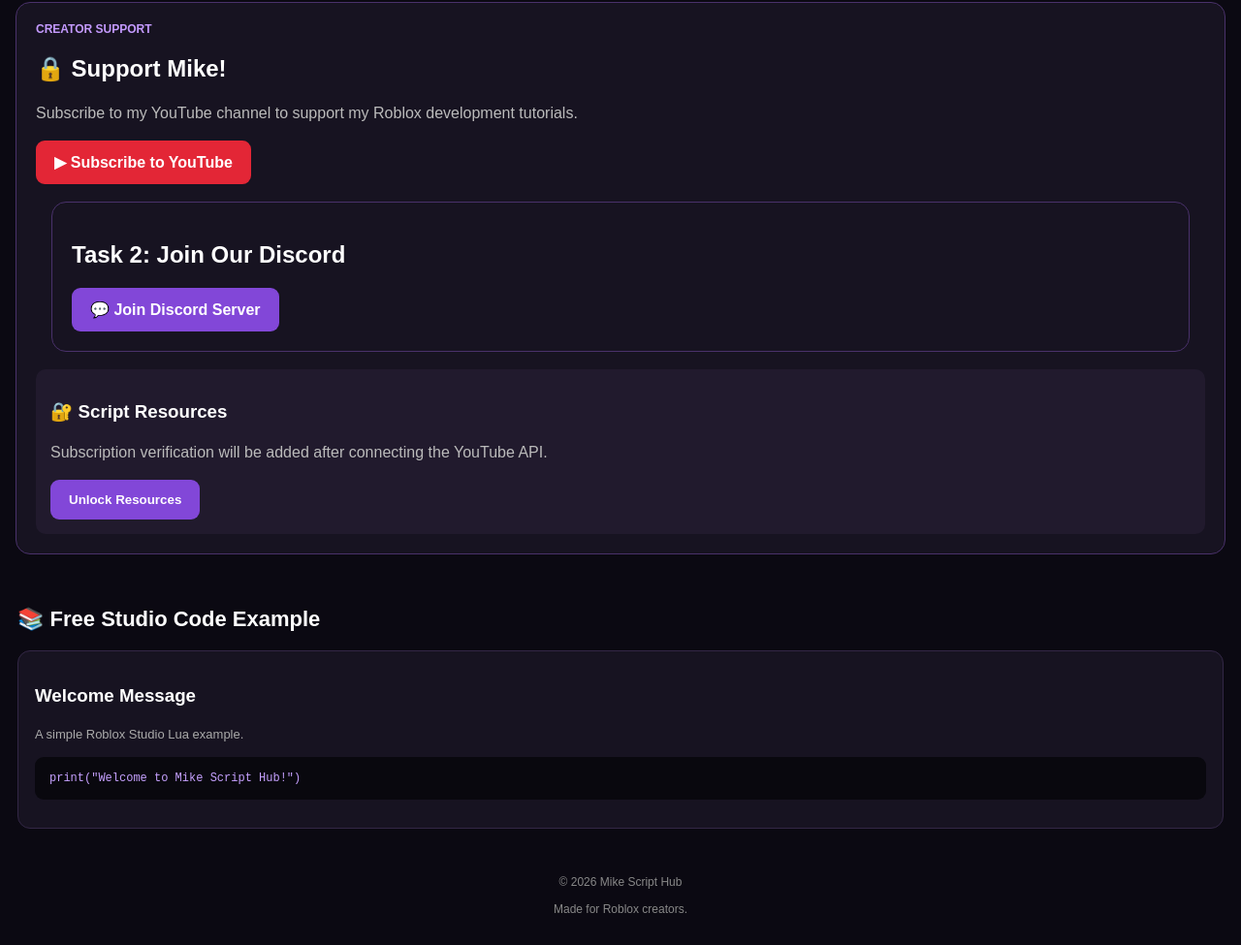
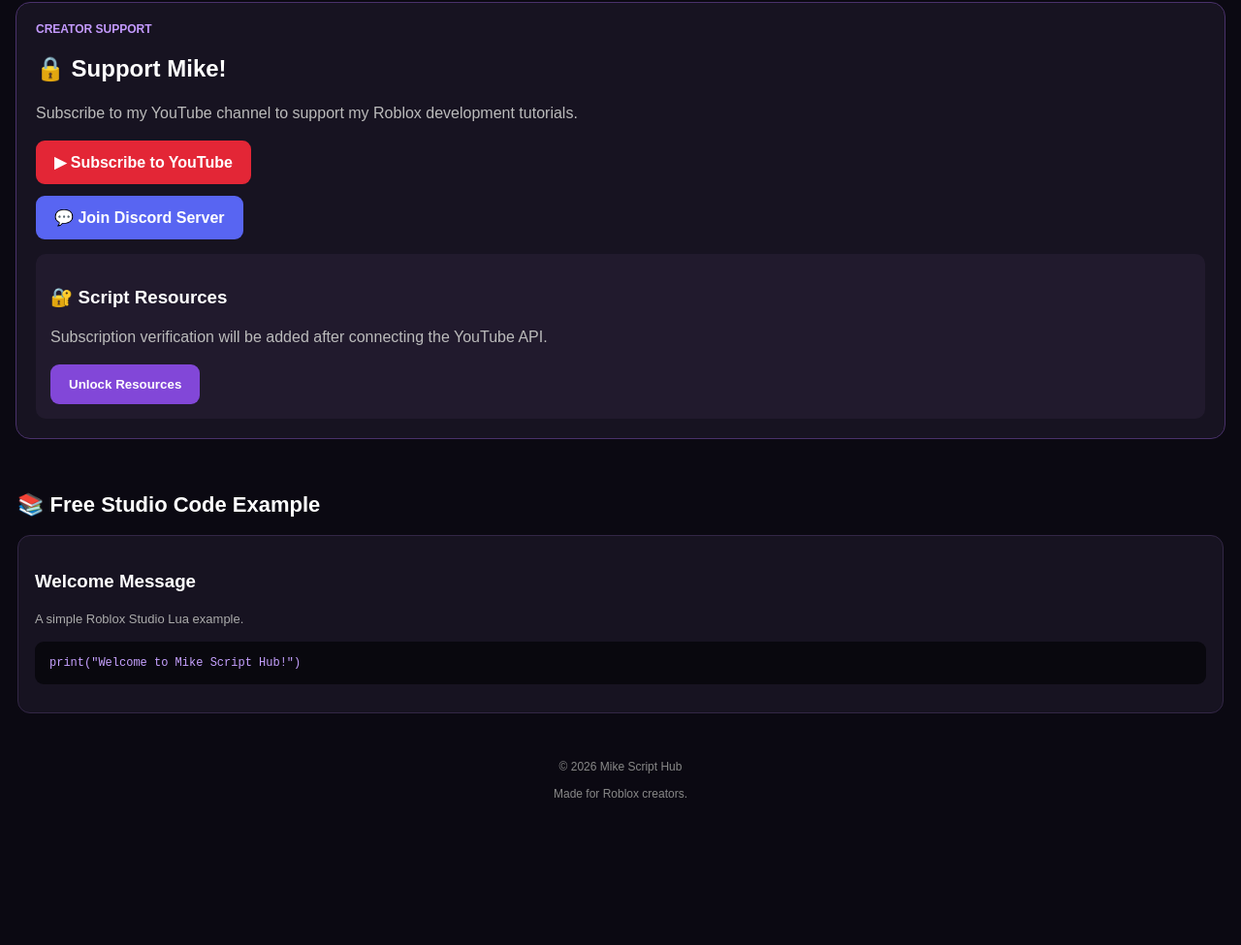
Before and after one commit to mike12-scripts/mike-script-hub, a plain HTML site: page index.html in a window 1280 px wide. Shown: the part 732-1707 px from the top of the page at 97% size. After the commit the page ends 1588 px from the top, so only its background shows below. Drawn offline with Linux system fonts and the light colour scheme.

Commit message:
Update index.html

```diff
--- a/index.html
+++ b/index.html
@@ -1,3 +1,4 @@
+
 
 <!DOCTYPE html>
 <html lang="en">
@@ -5,14 +6,17 @@
 <meta charset="UTF-8">
 <meta name="viewport" content="width=device-width, initial-scale=1.0">
 <title>Mike Script Hub</title>
+
 <style>
 *{box-sizing:border-box}
+
 body{
  margin:0;
  background:#0b0912;
  color:white;
  font-family:Arial,sans-serif;
 }
+
 header{
  padding:22px;
  background:#151020;
@@ -21,17 +25,21 @@ header{
  justify-content:space-between;
  align-items:center;
 }
+
 .logo{font-size:23px;font-weight:bold;color:#bd8cff}
 nav a{color:#ddd;text-decoration:none;margin-left:12px;font-size:13px}
+
 .hero{
  margin:22px 16px;
  padding:35px 22px;
  border-radius:18px;
  background:linear-gradient(135deg,#39205f,#171127,#101827);
 }
+
 .hero h1{font-size:34px;margin:0 0 12px}
 .hero p{color:#c9bddc;line-height:1.6}
 .tag{color:#c49aff;font-size:12px;font-weight:bold}
+
 .btn{
  display:inline-block;
  padding:13px 19px;
@@ -43,19 +51,23 @@ nav a{color:#ddd;text-decoration:none;margin-left:12px;font-size:13px}
  font-weight:bold;
  cursor:pointer;
 }
+
 .section{padding:18px}
 .section h2{font-size:22px}
+
 .cards{
  display:grid;
  grid-template-columns:repeat(auto-fit,minmax(145px,1fr));
  gap:13px;
 }
+
 .card{
  background:#171321;
  border:1px solid #332746;
  border-radius:13px;
  padding:17px;
 }
+
 .art{
  height:105px;
  border-radius:9px;
@@ -66,7 +78,9 @@ nav a{color:#ddd;text-decoration:none;margin-left:12px;font-size:13px}
  font-size:38px;
  margin-bottom:14px;
 }
+
 .card p{color:#aaa;font-size:13px;line-height:1.5}
+
 .task{
  margin:18px 16px;
  padding:20px;
@@ -74,14 +88,25 @@ nav a{color:#ddd;text-decoration:none;margin-left:12px;font-size:13px}
  border:1px solid #49316a;
  border-radius:15px;
 }
+
 .task p{color:#bbb;line-height:1.5}
+
 .youtube{background:#e32636}
+
+.discord{
+ display:block;
+ width:fit-content;
+ margin-top:12px;
+ background:#5865F2;
+}
+
 .locked{
  background:#211a2d;
  padding:15px;
  border-radius:10px;
  margin-top:15px;
 }
+
 pre{
  background:#09080e;
  padding:15px;
@@ -91,6 +116,7 @@ pre{
  font-size:12px;
  white-space:pre-wrap;
 }
+
 footer{
  text-align:center;
  padding:30px;
@@ -99,6 +125,7 @@ footer{
 }
 </style>
 </head>
+
 <body>
 
 <header>
@@ -120,6 +147,7 @@ footer{
 
 <section class="section" id="scripts">
  <h2>🔥 Script Library</h2>
+
  <div class="cards">
 
   <div class="card">
@@ -156,34 +184,34 @@ footer{
 <section class="task" id="tasks">
  <div class="tag">CREATOR SUPPORT</div>
  <h2>🔒 Support Mike!</h2>
+
  <p>Subscribe to my YouTube channel to support
  my Roblox development tutorials.</p>
 
- <!-- Replace this URL with your YouTube channel -->
  <a class="btn youtube"
  href="https://www.youtube.com/@MikeTheGod-n1z"
- target="_blank">
+ target="_blank" rel="noopener noreferrer">
  ▶ Subscribe to YouTube
  </a>
-<div class="task">
-  <h2>Task 2: Join Our Discord</h2>
-  <a class="btn"
-     href="https://discord.gg/yb3SaSAnz"
-     target="_blank">
-    💬 Join Discord Server
-  </a>
-</div>
+
+ <a class="btn discord"
+ href="https://discord.gg/yb3SaSAnz"
+ target="_blank" rel="noopener noreferrer">
+ 💬 Join Discord Server
+ </a>
 
  <div class="locked">
   <h3>🔐 Script Resources</h3>
   <p>Subscription verification will be added
   after connecting the YouTube API.</p>
- <button class="btn" disabled>Unlock Resources</button>
+
+  <button class="btn" disabled>Unlock Resources</button>
  </div>
 </section>
 
 <section class="section">
  <h2>📚 Free Studio Code Example</h2>
+
  <div class="card">
   <h3>Welcome Message</h3>
   <p>A simple Roblox Studio Lua example.</p>
@@ -198,6 +226,4 @@ Made for Roblox creators.
 </footer>
 
 </body>
-  </a>
-</div>
-  </html>
+</html>
```
